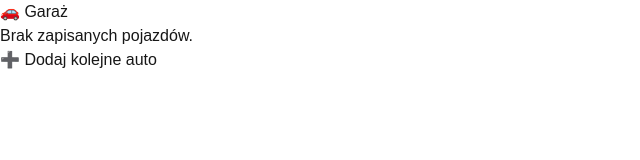
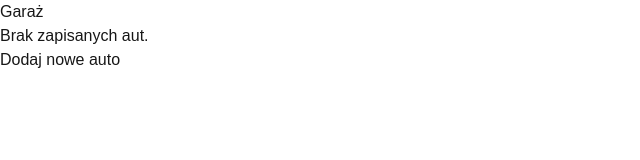
Before and after one commit to MackDev-ai/autoguardian-frontend-clean, a Next.js app: page /dowod/garaz in a window 1280 px wide. Shown: the top 160 px of the page, without its empty margins (0-640 px from the left). Built offline with nearby package versions, Linux system fonts and the light colour scheme.

Commit message:
Fix: dodano 'use client' do komponentów z hookami

```diff
--- a/src/app/dowod/garaz/page.tsx
+++ b/src/app/dowod/garaz/page.tsx
@@ -1,55 +1,58 @@
 "use client";
-
 
 import { useEffect, useState } from "react";
 import Link from "next/link";
 
+type Auto = {
+  vin: string;
+  rejestracja: string;
+};
+
 export default function Garaz() {
-  const [auta, setAuta] = useState<{ vin: string; rejestracja: string }[]>([]);
+  const [auta, setAuta] = useState<Auto[]>([]);
 
   useEffect(() => {
-    const zapisane = JSON.parse(localStorage.getItem("auta") || "[]");
-    setAuta(zapisane);
+    const saved = localStorage.getItem("auta");
+    if (saved) {
+      setAuta(JSON.parse(saved));
+    }
   }, []);
 
-  const handleDelete = (index: number) => {
+  const usunAuto = (index: number) => {
     const noweAuta = [...auta];
     noweAuta.splice(index, 1);
+    setAuta(noweAuta);
     localStorage.setItem("auta", JSON.stringify(noweAuta));
-    setAuta(noweAuta);
   };
 
   return (
-    <main className="p-6 max-w-3xl mx-auto">
-      <h1 className="text-2xl font-bold mb-4">🚗 Garaż</h1>
+    <main className="p-6 max-w-xl mx-auto">
+      <h1 className="text-2xl font-bold mb-4">Garaż</h1>
 
       {auta.length === 0 ? (
-        <p>Brak zapisanych pojazdów.</p>
+        <p className="mb-4">Brak zapisanych aut.</p>
       ) : (
-        <div className="grid gap-4">
-          {auta.map((auto, i) => (
-            <div key={i} className="border p-4 rounded bg-gray-100">
+        <ul className="space-y-4">
+          {auta.map((auto, index) => (
+            <li key={index} className="bg-white rounded p-4 shadow">
               <p><strong>VIN:</strong> {auto.vin}</p>
               <p><strong>Rejestracja:</strong> {auto.rejestracja}</p>
-              <p><strong>Marka:</strong> {auto.marka}</p>
-              <p><strong>Model:</strong> {auto.model}</p>
-              <p><strong>Rok:</strong> {auto.rok}</p>
-              <p><strong>Pojemność:</strong> {auto.pojemnosc} cm³</p>
               <button
-                onClick={() => handleDelete(i)}
-                className="mt-2 bg-red-600 text-white px-3 py-1 rounded"
+                onClick={() => usunAuto(index)}
+                className="mt-2 text-sm text-red-600 hover:underline"
               >
                 Usuń
               </button>
-            </div>
+            </li>
           ))}
-        </div>
+        </ul>
       )}
 
-      <Link href="/dodaj-auto">
-        <button className="mt-6 bg-blue-600 text-white px-4 py-2 rounded">
-          ➕ Dodaj kolejne auto
-        </button>
+      <Link
+        href="/dowod/dodaj-auto"
+        className="inline-block mt-6 bg-blue-600 text-white px-4 py-2 rounded"
+      >
+        Dodaj nowe auto
       </Link>
     </main>
   );
```
